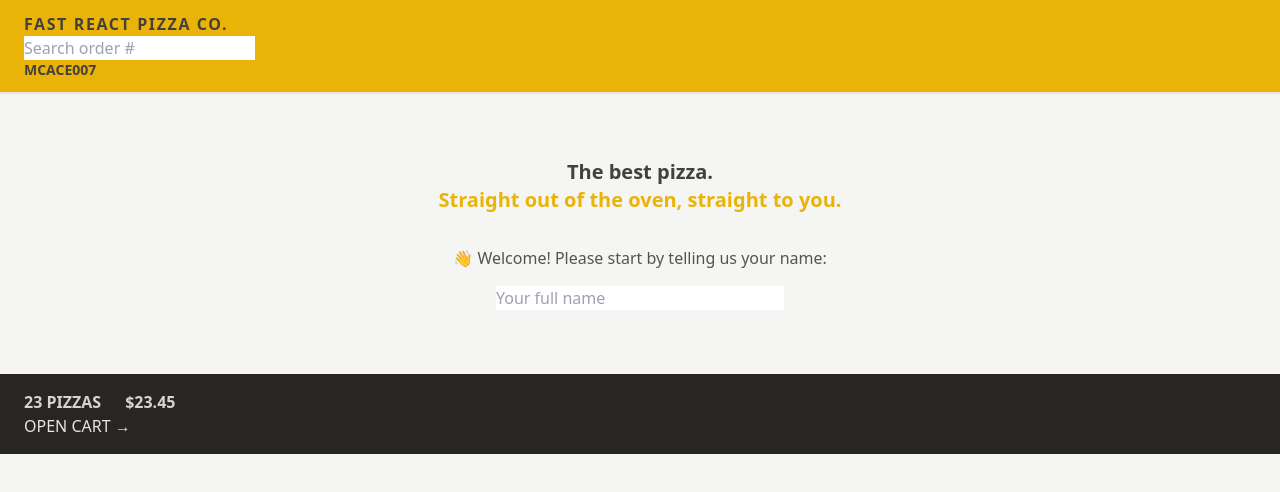
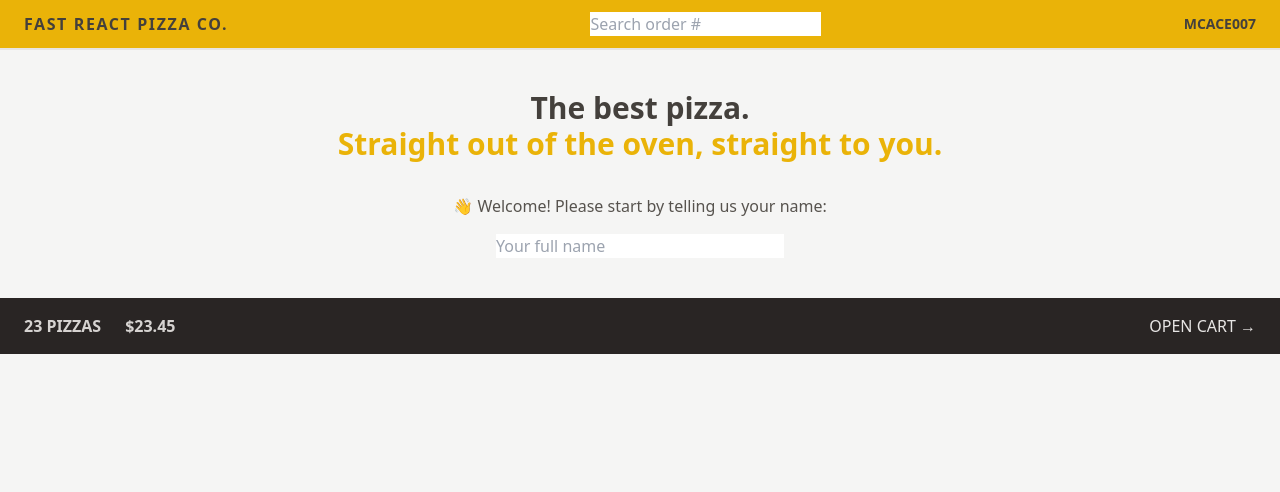
Before and after one commit to McACE007/Fast-React-Pizza-Co, a React (Vite) app: page / in a window 1280 px wide. Shown: the top 492 px of the page. Built offline with nearby package versions, Linux system fonts and the light colour scheme.

Commit message:
Update: Basic Flexbox using Tailwind CSS

```diff
--- a/src/features/cart/CartOverview.jsx
+++ b/src/features/cart/CartOverview.jsx
@@ -2,7 +2,7 @@ import { Link } from "react-router-dom";
 
 function CartOverview() {
   return (
-    <div className="bg-stone-800 text-stone-200 uppercase px-4 py-4 sm:px-6 md:text-base">
+    <div className="bg-stone-800 text-stone-200 uppercase px-4 py-4 sm:px-6 md:text-base flex items-center justify-between">
       <p className="text-stone-300 font-semibold space-x-4 sm:space-x-6">
         <span>23 pizzas</span>
         <span>$23.45</span>
--- a/src/features/user/Username.jsx
+++ b/src/features/user/Username.jsx
@@ -1,3 +1,3 @@
 export default function Username() {
-  return <div className="text-sm font-semibold">McACE007</div>;
+  return <div className="hidden md:block text-sm font-semibold">McACE007</div>;
 }
--- a/src/ui/Header.jsx
+++ b/src/ui/Header.jsx
@@ -4,7 +4,7 @@ import Username from "../features/user/Username";
 
 export default function Header() {
   return (
-    <header className="bg-yellow-500 uppercase px-4 py-3 border-b-2 border-stone-200 sm:px-6">
+    <header className="flex items-center justify-between bg-yellow-500 uppercase px-4 py-3 border-b-2 border-stone-200 sm:px-6">
       <Link className="tracking-widest font-semibold" to="/">
         Fast React Pizza Co.
       </Link>
--- a/src/ui/Home.jsx
+++ b/src/ui/Home.jsx
@@ -2,8 +2,8 @@ import CreateUser from "../features/user/CreateUser";
 
 function Home() {
   return (
-    <div className="my-10 sm:my-16 text-center">
-      <h1 className="text-xl font-semibold mb-8">
+    <div className="my-10 px-4 text-center sm:my-10">
+      <h1 className="text-xl font-semibold mb-8 md:text-3xl">
         The best pizza.
         <br />
         <span className="text-yellow-500">
```
